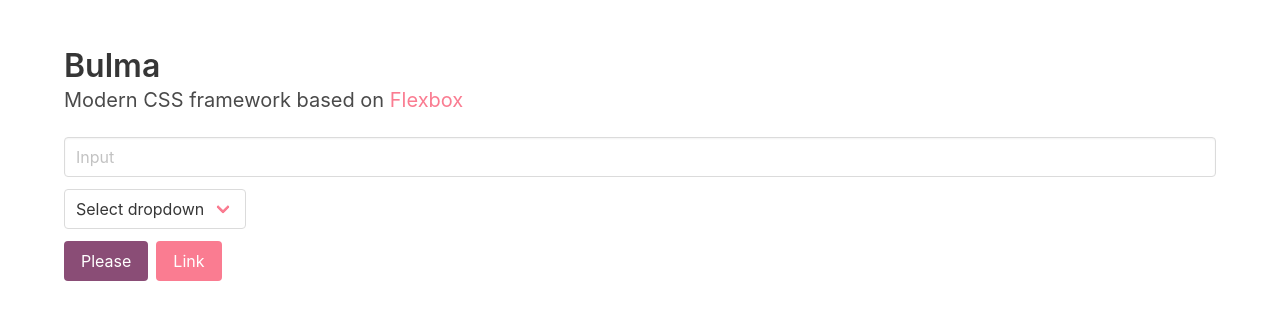
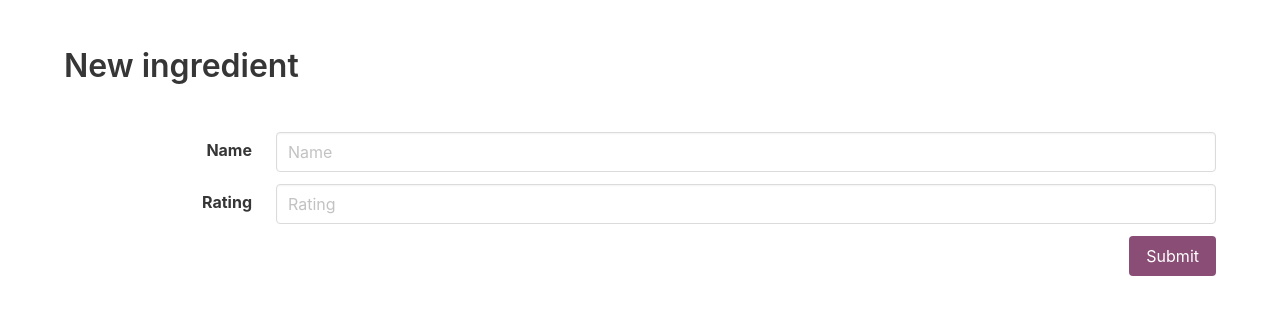
Before and after one commit to LouiseWauters/complete-food, an Angular app in the folder food-frontend/: page / in a window 1280 px wide. Shown: the top 320 px of the page. Built offline with nearby package versions, Linux system fonts and the light colour scheme.

Commit message:
Ingredient form html

```diff
--- a/food-frontend/src/app/app-routing.module.ts
+++ b/food-frontend/src/app/app-routing.module.ts
@@ -1,7 +1,10 @@
 import { NgModule } from '@angular/core';
 import { RouterModule, Routes } from '@angular/router';
+import {IngredientFormComponent} from "./ingredient-form/ingredient-form.component";
 
-const routes: Routes = [];
+const routes: Routes = [
+  { path: '', component: IngredientFormComponent}
+];
 
 @NgModule({
   imports: [RouterModule.forRoot(routes)],
--- a/food-frontend/src/app/app.component.html
+++ b/food-frontend/src/app/app.component.html
@@ -1,33 +1 @@
-<div class="section">
-  <div class="container">
-    <h1 class="title">
-      Bulma
-    </h1>
-
-    <p class="subtitle">
-      Modern CSS framework based on <a href="https://developer.mozilla.org/en-US/docs/Web/CSS/CSS_Flexible_Box_Layout/Basic_Concepts_of_Flexbox">Flexbox</a>
-    </p>
-
-    <div class="field">
-      <div class="control">
-        <input class="input" type="text" placeholder="Input">
-      </div>
-    </div>
-
-    <div class="field">
-      <p class="control">
-          <span class="select">
-            <select>
-              <option>Select dropdown</option>
-            </select>
-          </span>
-      </p>
-    </div>
-
-    <div class="buttons">
-      <a class="button is-primary">Please</a>
-      <a class="button is-link">Link</a>
-    </div>
-  </div>
-</div>
 <router-outlet></router-outlet>
--- /dev/null
+++ b/food-frontend/src/app/ingredient-form/ingredient-form.component.html
@@ -0,0 +1,74 @@
+<div class="section">
+  <div class="container">
+    <h1 class="title">New ingredient</h1>
+    <br>
+
+<!--    <div *ngIf="ready; else noForm">-->
+    <div>
+      <form [formGroup]="form" (ngSubmit)="submit(form.value)">
+        <div class="field is-horizontal">
+          <div class="field-label is-normal">
+            <label class="label">Name</label>
+          </div>
+          <div class="field-body">
+            <div class="field">
+              <p class="control">
+                <input class="input" type="text" placeholder="Name" formControlName="name" required>
+              </p>
+            </div>
+          </div>
+        </div>
+
+        <div class="field is-horizontal">
+          <div class="field-label is-normal">
+            <label class="label">Rating</label>
+          </div>
+          <div class="field-body">
+            <div class="field">
+              <p class="control">
+                <input id="name" class="input" type="number" placeholder="Rating" formControlName="rating" required>
+              </p>
+            </div>
+          </div>
+        </div>
+
+        <div *ngIf="errorMessage">
+          <div class="field is-horizontal">
+            <div class="field-label is-normal">
+              <label class="label"></label>
+            </div>
+            <div class="field-body">
+              <div class="field">
+                <h6 class="title is-6" style="color: #da3030">{{errorMessage}}</h6>
+              </div>
+            </div>
+          </div>
+        </div>
+
+<!--        <div *ngIf="successMessage">-->
+<!--          <div class="field is-horizontal">-->
+<!--            <div class="field-label is-normal">-->
+<!--              <label class="label"></label>-->
+<!--            </div>-->
+<!--            <div class="field-body">-->
+<!--              <div class="field">-->
+<!--                <h6 class="title is-6" style="color: green">{{successMessage}}</h6>-->
+<!--              </div>-->
+<!--            </div>-->
+<!--          </div>-->
+<!--        </div>-->
+
+        <button class="button is-primary is-pulled-right" type="submit">Submit</button>
+      </form>
+    </div>
+
+    <ng-template #noForm>
+<!--      <div *ngIf="errorMessage; else loading">-->
+<!--        {{errorMessage}}-->
+<!--      </div>-->
+<!--      <ng-template #loading>-->
+<!--        <app-load-spinner></app-load-spinner>-->
+<!--      </ng-template>-->
+    </ng-template>
+  </div>
+</div>
--- /dev/null
+++ b/food-frontend/src/app/ingredient-form/ingredient-form.component.ts
@@ -0,0 +1,77 @@
+import { Component, OnInit } from '@angular/core';
+import {FormControl, FormGroup, Validators} from "@angular/forms";
+import {Ingredient} from "../models/ingredient";
+import {outsideRangeValidator} from "../shared/outside-range-validator.directive";
+import {followRegexValidator} from "../shared/follow-regex-validator.directive";
+import {nonEmptyValidator} from "../shared/non-empty-validator.directive";
+
+@Component({
+  selector: 'app-ingredient-form',
+  templateUrl: './ingredient-form.component.html',
+  styleUrls: ['./ingredient-form.component.css']
+})
+export class IngredientFormComponent implements OnInit {
+
+  form!: FormGroup;
+  errorMessage!: string | null;
+
+  constructor() {
+  }
+
+  ngOnInit(): void {
+    this.form = new FormGroup({
+      name: new FormControl(
+        null,
+        [
+          Validators.required,
+          Validators.minLength(2),
+          followRegexValidator(/^[a-z A-Z]+$/),
+          nonEmptyValidator()
+        ]),
+      rating: new FormControl(
+        null,
+        [
+          Validators.required,
+          outsideRangeValidator(0, 10)
+        ])
+    })
+  }
+
+  submit(form: Ingredient) {
+    this.errorMessage = null;
+    if(this.form.valid) {
+      console.log(form);
+      this.form.reset();
+      this.form.markAsPristine();
+    } else {
+      console.log(this.name?.errors);
+      if (this.name?.errors?.['required']) {
+        this.errorMessage = "Name is required.";
+      }
+      if (this.name?.errors?.['minlength']) {
+        this.errorMessage = "Name should be at least 2 characters long.";
+      }
+      if (this.name?.errors?.['followRegex']) {
+        this.errorMessage = "Name should only contain letters.";
+      }
+      if (this.name?.errors?.['nonEmpty']) {
+        this.errorMessage = "Name cannot be empty.";
+      }
+      if (this.rating?.errors?.['required']) {
+        this.errorMessage = "Rating is required.";
+      }
+      if (this.rating?.errors?.['outsideRange']) {
+        this.errorMessage = "Rating must be in range [0, 10].";
+      }
+    }
+  }
+
+  get name() {
+    return this.form.get('name');
+  }
+
+  get rating() {
+    return this.form.get('rating');
+  }
+
+}
--- /dev/null
+++ b/food-frontend/src/app/models/ingredient.ts
@@ -0,0 +1,6 @@
+export interface Ingredient {
+  id: number;
+  name: string;
+  rating: number;
+  last_eaten: Date;
+}
--- /dev/null
+++ b/food-frontend/src/app/shared/follow-regex-validator.directive.ts
@@ -0,0 +1,8 @@
+import {AbstractControl, ValidationErrors, ValidatorFn} from "@angular/forms";
+
+export function followRegexValidator(regex: RegExp): ValidatorFn {
+  return (control: AbstractControl): ValidationErrors | null => {
+    const forbidden = !regex.test(control.value);
+    return forbidden ? {followRegex: {value: control.value}} : null;
+  };
+}
--- /dev/null
+++ b/food-frontend/src/app/shared/non-empty-validator.directive.ts
@@ -0,0 +1,7 @@
+import {AbstractControl, ValidationErrors, ValidatorFn} from "@angular/forms";
+
+export function nonEmptyValidator(): ValidatorFn {
+  return (control: AbstractControl): ValidationErrors | null => {
+    return control.value?.trim()?.length == 0 ? {nonEmpty: {value: control.value}} : null;
+  };
+}
--- /dev/null
+++ b/food-frontend/src/app/shared/outside-range-validator.directive.ts
@@ -0,0 +1,9 @@
+/* Value should be in given range */
+import {AbstractControl, ValidationErrors, ValidatorFn} from "@angular/forms";
+
+export function outsideRangeValidator(min: number, max: number): ValidatorFn {
+  return (control: AbstractControl): ValidationErrors | null => {
+    const forbidden = !(min <= control.value && control.value <= max);
+    return forbidden ? {outsideRange: {value: control.value}} : null;
+  };
+}
```
Also changed, not shown: food-frontend/src/app/app.module.ts (+9 -5 lines), food-frontend/src/app/ingredient-form/ingredient-form.component.css (added), 1 other file (tests, documents, lock files or other folders).
